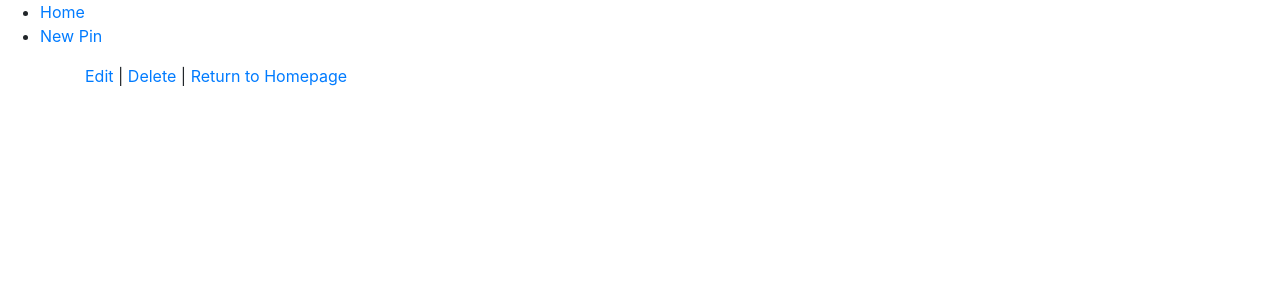
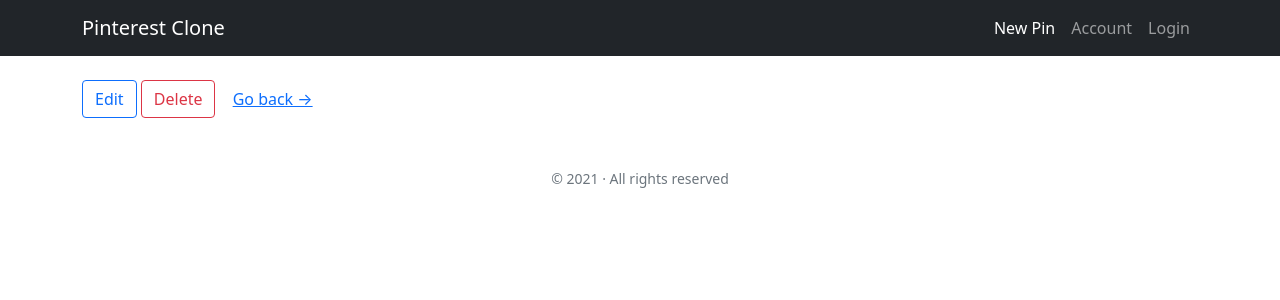
Before and after one commit to MarekPetlak/pinterest-clone, a Symfony app: template templates/pin/show.html.twig in a window 1280 px wide. Shown: the top 300 px of the page. Run offline with Twig, Linux system fonts and the light colour scheme; the template is opened without the code that fills it, so the values that code supplies are empty; some libraries are stand-ins or nearby versions.

Commit message:
added navbar, footer and some additional styling

```diff
--- a/templates/base.html.twig
+++ b/templates/base.html.twig
@@ -6,26 +6,22 @@
 
         <title>{% block title %}Welcome!{% endblock %}</title>
 
-        <link rel="stylesheet" href="https://stackpath.bootstrapcdn.com/bootstrap/4.1.3/css/bootstrap.min.css" integrity="sha384-MCw98/SFnGE8fJT3GXwEOngsV7Zt27NXFoaoApmYm81iuXoPkFOJwJ8ERdknLPMO" crossorigin="anonymous">
+        <link href="https://cdn.jsdelivr.net/npm/bootstrap@5.0.0-beta2/dist/css/bootstrap.min.css" rel="stylesheet" integrity="sha384-BmbxuPwQa2lc/FVzBcNJ7UAyJxM6wuqIj61tLrc4wSX0szH/Ev+nYRRuWlolflfl" crossorigin="anonymous">
+
 
         {% block stylesheets %}{% endblock %}
 
         {% block javascripts %}{% endblock %}
     </head>
     <body>
-        <nav>
-            <ul>
-                <li><a href="{{ path('homepage') }}">Home</a></li>
-                <li><a href="{{ path('pin_create') }}">New Pin</a></li>
-            </ul>
-        </nav>
-        <main class="container">
+        {{ include('partials/_main_nav.html.twig') }}
+
+        <main class="container" role="main">
             {% block body %}{% endblock %}
         </main>
 
-        <script src="https://code.jquery.com/jquery-3.3.1.slim.min.js" integrity="sha384-q8i/X+965DzO0rT7abK41JStQIAqVgRVzpbzo5smXKp4YfRvH+8abtTE1Pi6jizo" crossorigin="anonymous"></script>
-        <script src="https://cdnjs.cloudflare.com/ajax/libs/popper.js/1.14.3/umd/popper.min.js" integrity="sha384-ZMP7rVo3mIykV+2+9J3UJ46jBk0WLaUAdn689aCwoqbBJiSnjAK/l8WvCWPIPm49" crossorigin="anonymous"></script>
-        <script src="https://stackpath.bootstrapcdn.com/bootstrap/4.1.3/js/bootstrap.min.js" integrity="sha384-ChfqqxuZUCnJSK3+MXmPNIyE6ZbWh2IMqE241rYiqJxyMiZ6OW/JmZQ5stwEULTy" crossorigin="anonymous"></script>
+        {{ include('partials/_footer.html.twig') }}
 
+        <script src="https://cdn.jsdelivr.net/npm/bootstrap@5.0.0-beta2/dist/js/bootstrap.bundle.min.js" integrity="sha384-b5kHyXgcpbZJO/tY9Ul7kGkf1S0CWuKcCD38l8YkeH8z8QjE0GmW1gYU5S9FOnJ0" crossorigin="anonymous"></script>
     </body>
 </html>
--- a/templates/partials/_flash_messages.html.twig
+++ b/templates/partials/_flash_messages.html.twig
@@ -2,9 +2,7 @@
     {% for message in messages %}
         <div class="alert alert-{{ label }} alert-dismissible fade show" role="alert">
             {{ message }}
-            <button type="button" class="close" data-dismiss="alert" aria-label="Close">
-                <span aria-hidden="true">&times;</span>
-            </button>
+            <button type="button" class="btn-close" data-bs-dismiss="alert" aria-label="Close"></button>
         </div>
     {% endfor %}
 {% endfor %}
--- /dev/null
+++ b/templates/partials/_footer.html.twig
@@ -0,0 +1,7 @@
+<footer class="container mt-5 text-center">
+    <p class="text-muted">
+        <small>
+            &copy; {{ 'now'|date('Y') }} &middot; All rights reserved
+        </small>
+    </p>
+</footer>
--- /dev/null
+++ b/templates/partials/_main_nav.html.twig
@@ -0,0 +1,23 @@
+<nav class="navbar navbar-expand-lg navbar-dark bg-dark mb-4" aria-label="Pinterest Clone">
+    <div class="container">
+        <a class="navbar-brand" href="{{ path('homepage') }}">Pinterest Clone</a>
+        <button class="navbar-toggler" type="button" data-bs-toggle="collapse" data-bs-target="#pinterest-clone-main-nav" aria-controls="pinterest-clone-main-nav" aria-expanded="false" aria-label="Toggle navigation">
+            <span class="navbar-toggler-icon"></span>
+        </button>
+
+        <div class="collapse navbar-collapse" id="pinterest-clone-main-nav">
+            <ul class="navbar-nav ms-auto mb-2 mb-lg-0">
+                <li class="nav-item">
+                    <a class="nav-link active" aria-current="page" href="{{ path('pin_create') }}">New Pin</a>
+                </li>
+                <li class="nav-item">
+                    <a class="nav-link" href="{{ path('pin_create') }}">Account</a>
+                </li>
+                <li class="nav-item">
+                    <a class="nav-link" href="{{ path('pin_create') }}">Login</a>
+                </li>
+
+            </ul>
+        </div>
+    </div>
+</nav>
--- a/templates/pin/_form.html.twig
+++ b/templates/pin/_form.html.twig
@@ -1,5 +1,7 @@
 {{ form_start(pinForm) }}
     {{ form_widget(pinForm) }}
 
-    <input type="submit" value="{{ submitButtonText|default('zapisz') }}">
+    <div class="form-group">
+        <input type="submit" value="{{ submitButtonText|default('zapisz') }}" class="btn btn-primary">
+    </div>
 {{ form_end(pinForm) }}
--- a/templates/pin/show.html.twig
+++ b/templates/pin/show.html.twig
@@ -8,16 +8,16 @@
     <p>{{ pin.description }}</p>
 </article>
     <nav>
-        <a href="{{ path('pin_edit', {id: pin.id}) }}">Edit</a> |
+        <a href="{{ path('pin_edit', {id: pin.id}) }}" class="btn btn-outline-primary">Edit</a>
         <a href="#pin-delete-form" onclick="
                 event.preventDefault();
                 confirm('Czy usunąć pin #{{ pin.id }}') &&
                 document.querySelector('#pin-delete-form').submit()
-        ">Delete</a> |
+        " class="btn btn-outline-danger">Delete</a>
         <form id="pin-delete-form" action="{{ path('pin_delete', {id: pin.id}) }}" method="POST" style="display: none" >
             <input type="hidden" name="_method" value="DELETE">
             <input type="hidden" name="csrf_token" value="{{ csrf_token('pin_deletion_' ~ pin.id) }}">
         </form>
-        <a href="{{ path('homepage') }}">Return to Homepage</a>
+        <a href="{{ path('homepage') }}" class="btn btn-link">Go back &rarr;</a>
     </nav>
 {% endblock %}
```
Also changed, not shown: templates/pin/create.html.twig (+7 -2 lines), templates/pin/edit.html.twig (+7 -2 lines), templates/pins/index.html.twig (+6 -6 lines).
